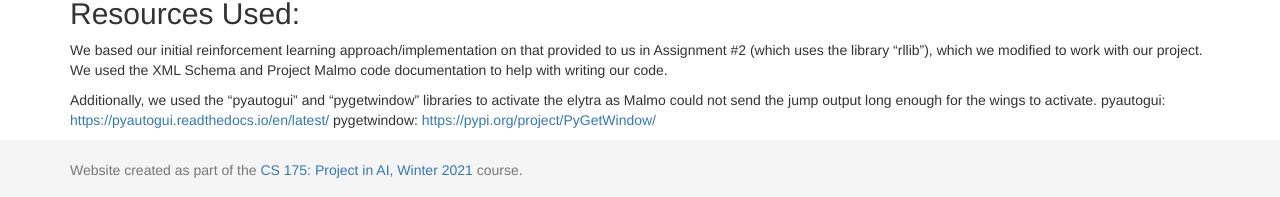
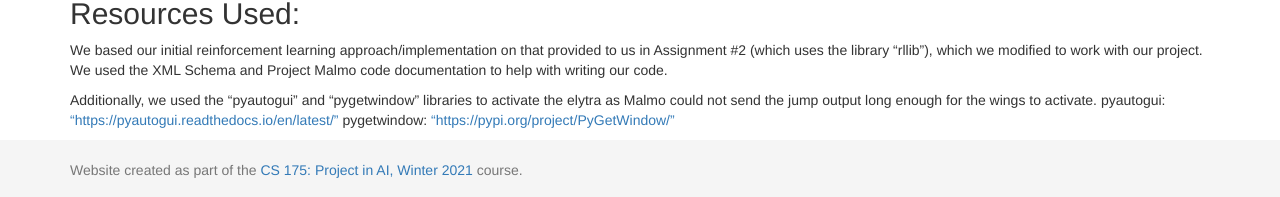
Before and after one commit to Globins/RedstoneEngineer, a Jekyll site: the page built from docs/status.md, in a window 1280 px wide and 900 px high, scrolled down 1897 px. Shown: the part 700-897 px from the top of the window. Built offline with Jekyll 4.4.1, drawn with Linux system fonts in a browser that asks for light colours.

```diff
--- a/docs/status.md
+++ b/docs/status.md
@@ -52,5 +52,5 @@ Because the way the checkpoints are generated, as a wall of PointWithRewards, th
 We based our initial reinforcement learning approach/implementation on that provided to us in Assignment #2 (which uses the library “rllib”), which we modified to work with our project. We used the XML Schema and Project Malmo code documentation to help with writing our code.
 
 Additionally, we used the “pyautogui” and “pygetwindow” libraries to activate the elytra as Malmo could not send the jump output long enough for the wings to activate.
-pyautogui: <a href="url">https://pyautogui.readthedocs.io/en/latest/</a>
-pygetwindow: <a href="url">https://pypi.org/project/PyGetWindow/</a>
+pyautogui: <a href="url">"https://pyautogui.readthedocs.io/en/latest/"</a>
+pygetwindow: <a href="url">"https://pypi.org/project/PyGetWindow/"</a>
```
